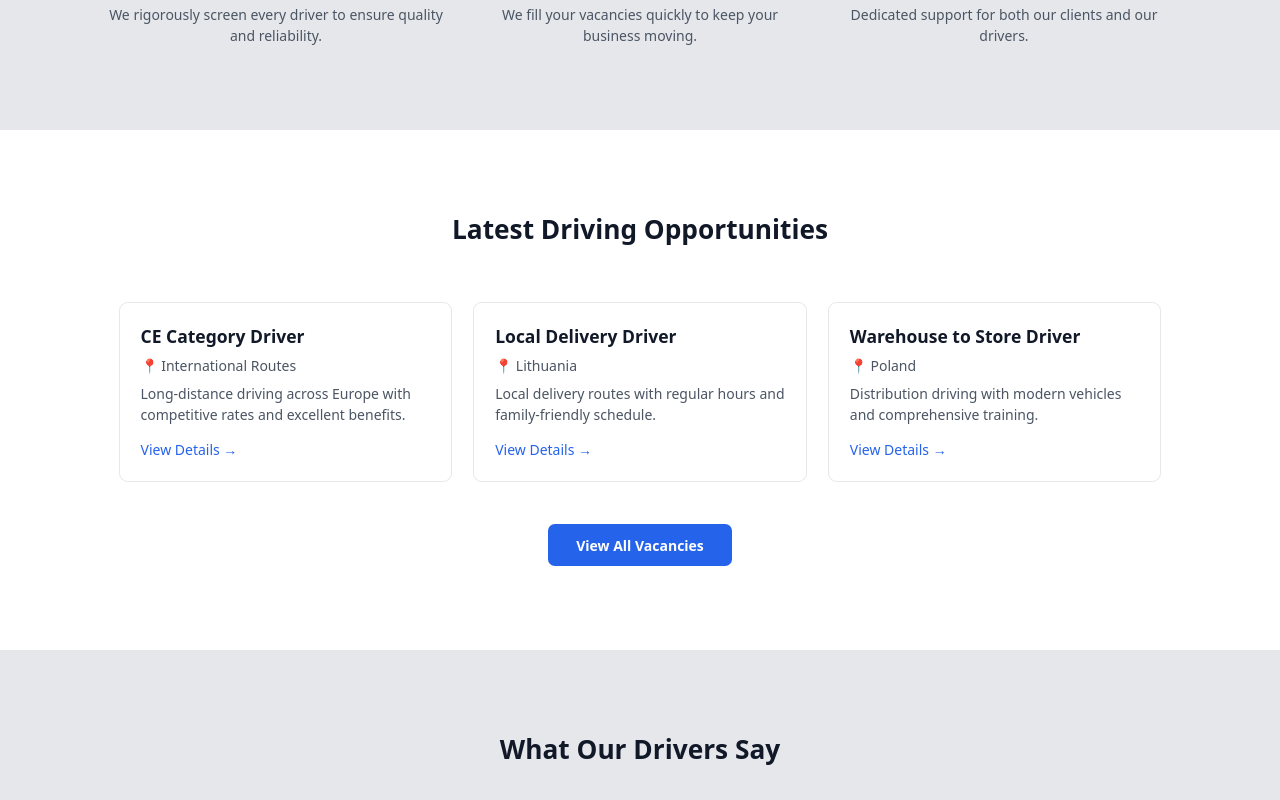
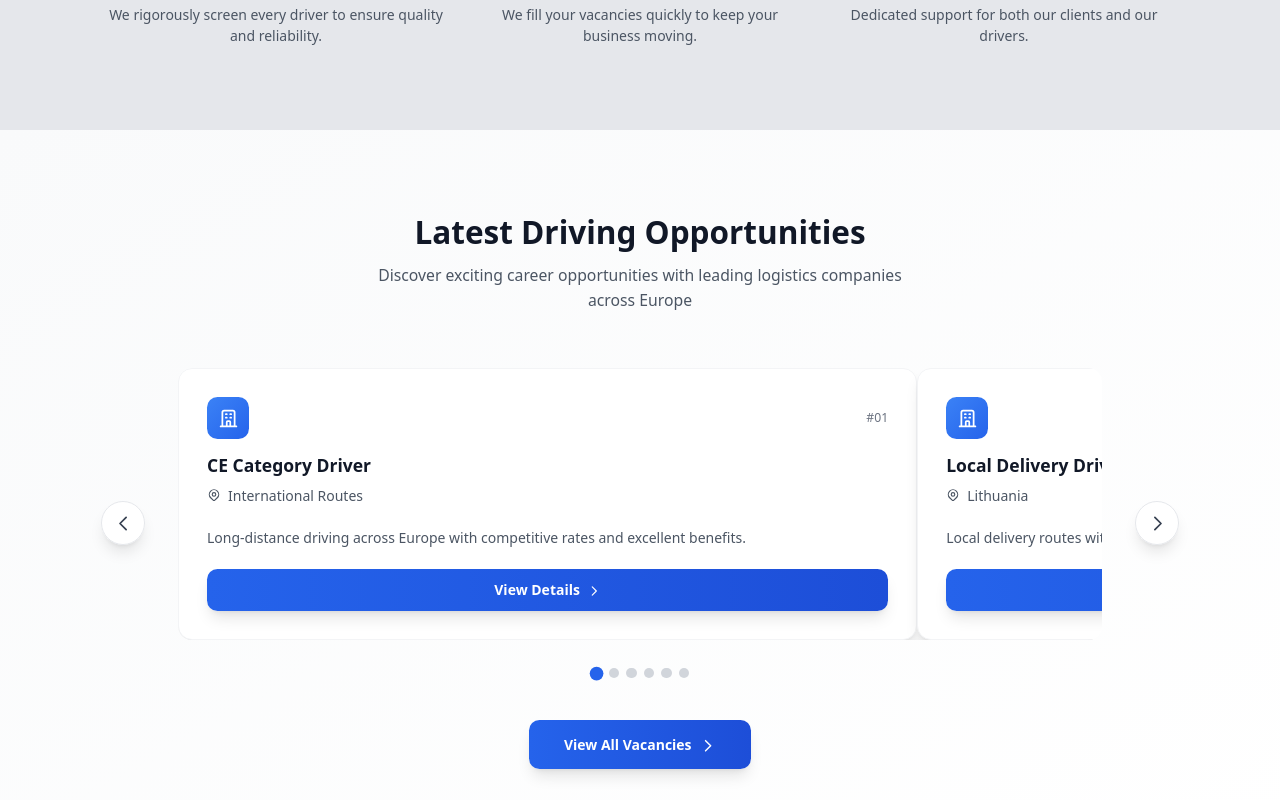
Before and after one commit to LukasJuskevicius/Logistic-workers, a React (Vite) app in the folder frontend/: page / in a window 1280 px wide. Shown: the part 980-1780 px from the top of the page. Built offline with nearby package versions, Linux system fonts and the light colour scheme.

Commit message:
Home page. Vacancy carousel update

```diff
--- a/frontend/src/components/VacancyCarousel.tsx
+++ b/frontend/src/components/VacancyCarousel.tsx
@@ -1,4 +1,4 @@
-import { useState } from 'react';
+import { useState, useEffect } from 'react';
 
 // Interface for vacancy data
 interface Vacancy {
@@ -54,135 +54,169 @@ const vacancies: Vacancy[] = [
 ];
 
 export function VacancyCarousel({ onNavigate }: VacancyCarouselProps) {
-  // State to track current slide position
   const [currentIndex, setCurrentIndex] = useState(0);
+  const [isMobile, setIsMobile] = useState(false);
 
-  // Calculate how many cards to show based on screen size
-  const getCardsToShow = () => {
-    // On large screens: show 3 cards
-    // On medium screens: show 2 cards
-    // On small screens: show 1 card with carousel
-    if (typeof window !== 'undefined') {
-      if (window.innerWidth >= 1024) return 3; // lg
-      if (window.innerWidth >= 768) return 2;  // md
-      return 1; // sm and below
-    }
-    return 3; // Default fallback
+  // Handle responsive behavior
+  useEffect(() => {
+    const checkScreenSize = () => {
+      setIsMobile(window.innerWidth < 768);
     };
 
-  // Calculate total slides based on cards to show
-  const cardsToShow = getCardsToShow();
-  const totalSlides = Math.ceil(vacancies.length / cardsToShow);
+    checkScreenSize();
+    window.addEventListener('resize', checkScreenSize);
+    return () => window.removeEventListener('resize', checkScreenSize);
+  }, []);
 
-  // Navigation functions
+  // Calculate max index based on screen size
+  const maxIndex = vacancies.length - 1;
+
   const goToPrevious = () => {
     setCurrentIndex((prevIndex) =>
-      prevIndex === 0 ? totalSlides - 1 : prevIndex - 1
+      prevIndex === 0 ? maxIndex : prevIndex - 1
     );
   };
 
   const goToNext = () => {
     setCurrentIndex((prevIndex) =>
-      prevIndex === totalSlides - 1 ? 0 : prevIndex + 1
+      prevIndex === maxIndex ? 0 : prevIndex + 1
     );
   };
 
-  // Get current cards to display
-  const getCurrentCards = () => {
-    const startIndex = currentIndex * cardsToShow;
-    return vacancies.slice(startIndex, startIndex + cardsToShow);
-  };
-
   return (
-    <div className="py-24 bg-white">
-      <div className="max-w-7xl mx-auto px-6 lg:px-8">
+    <div className="py-12 md:py-24 bg-gradient-to-br from-gray-50 to-white">
+      <div className="max-w-7xl mx-auto px-4 md:px-6 lg:px-8">
         {/* Section Title */}
-        <div className="text-center mb-16">
-          <h2 className="text-3xl font-bold text-gray-900 mb-4">
+        <div className="text-center mb-8 md:mb-16">
+          <h2 className="text-2xl md:text-4xl font-bold text-gray-900 mb-2 md:mb-4">
             Latest Driving Opportunities
           </h2>
+          <p className="text-sm md:text-lg text-gray-600 max-w-2xl mx-auto px-4">
+            Discover exciting career opportunities with leading logistics companies across Europe
+          </p>
         </div>
 
-        {/* Carousel Container */}
+        {/* Carousel Container with proper structure */}
         <div className="relative">
-          {/* Main carousel container */}
-          <div className="relative overflow-hidden">
+          {/* Navigation arrows - positioned outside the card container */}
+          <button
+            onClick={goToPrevious}
+            className="absolute left-0 top-1/2 transform -translate-y-1/2 -translate-x-2 bg-white/95 backdrop-blur-sm border border-gray-200 rounded-full p-2 md:p-3 shadow-lg hover:bg-white hover:shadow-xl transition-all duration-300 z-20 group"
+            aria-label="Previous vacancies"
+          >
+            <svg className="w-5 h-5 md:w-6 md:h-6 text-gray-700 group-hover:text-blue-600 transition-colors" fill="none" stroke="currentColor" viewBox="0 0 24 24">
+              <path strokeLinecap="round" strokeLinejoin="round" strokeWidth={2} d="M15 19l-7-7 7-7" />
+            </svg>
+          </button>
 
-            {/* Cards container */}
-            <div className="flex transition-transform duration-300 ease-in-out"
-                 style={{ transform: `translateX(-${currentIndex * 100}%)` }}>
+          <button
+            onClick={goToNext}
+            className="absolute right-0 top-1/2 transform -translate-y-1/2 translate-x-2 bg-white/95 backdrop-blur-sm border border-gray-200 rounded-full p-2 md:p-3 shadow-lg hover:bg-white hover:shadow-xl transition-all duration-300 z-20 group"
+            aria-label="Next vacancies"
+          >
+            <svg className="w-5 h-5 md:w-6 md:h-6 text-gray-700 group-hover:text-blue-600 transition-colors" fill="none" stroke="currentColor" viewBox="0 0 24 24">
+              <path strokeLinecap="round" strokeLinejoin="round" strokeWidth={2} d="M9 5l7 7-7 7" />
+            </svg>
+          </button>
 
-              {/* Map through current cards to display */}
-              {getCurrentCards().map((vacancy) => (
+          {/* Cards container with proper spacing for current + preview */}
+          <div className="px-12 md:px-16 lg:px-20">
+            <div className="relative overflow-hidden rounded-xl md:rounded-2xl">
+
+              {/* Cards wrapper - show current card fully + 20% of next */}
+              <div className="flex transition-all duration-500 ease-out"
+                   style={{
+                     transform: `translateX(-${currentIndex * 80}%)`
+                   }}>
+
+                {/* Map through all vacancies */}
+                {vacancies.map((vacancy, index) => (
                   <div key={vacancy.id}
-                     className="flex-shrink-0 w-full md:w-1/2 lg:w-1/3 px-3">
-                  <div className="border border-gray-200 rounded-lg p-6 hover:shadow-lg transition-shadow bg-white h-full">
-                    <h3 className="text-xl font-semibold text-gray-900 mb-2">
+                       className={`flex-shrink-0 transition-all duration-300 ${
+                         isMobile
+                           ? 'w-[80%]' // Current card takes 80% on mobile
+                           : 'w-[80%]'  // Current card takes 80% on desktop
+                       }`}>
+                    <div className="bg-white rounded-xl md:rounded-2xl shadow-lg hover:shadow-xl transition-all duration-300 p-4 md:p-8 h-full border border-gray-100 hover:border-blue-200 group">
+                      {/* Card Header */}
+                      <div className="mb-4 md:mb-6">
+                        <div className="flex items-center justify-between mb-3 md:mb-4">
+                          <div className="w-8 h-8 md:w-12 md:h-12 bg-gradient-to-br from-blue-500 to-blue-600 rounded-lg md:rounded-xl flex items-center justify-center">
+                            <svg className="w-4 h-4 md:w-6 md:h-6 text-white" fill="none" stroke="currentColor" viewBox="0 0 24 24">
+                              <path strokeLinecap="round" strokeLinejoin="round" strokeWidth={2} d="M19 21V5a2 2 0 00-2-2H7a2 2 0 00-2 2v16m14 0h2m-2 0h-5m-9 0H3m2 0h5M9 7h1m-1 4h1m4-4h1m-1 4h1m-5 10v-5a1 1 0 011-1h2a1 1 0 011 1v5m-4 0h4" />
+                            </svg>
+                          </div>
+                          <div className="text-xs md:text-sm text-gray-500 font-medium">
+                            #{vacancy.id.toString().padStart(2, '0')}
+                          </div>
+                        </div>
+                        <h3 className="text-lg md:text-xl font-bold text-gray-900 mb-2 group-hover:text-blue-600 transition-colors">
                           {vacancy.title}
                         </h3>
-                    <p className="text-gray-600 mb-2">📍 {vacancy.location}</p>
-                    <p className="text-gray-600 mb-4">
+                        <div className="flex items-center text-gray-600 mb-3 md:mb-4">
+                          <svg className="w-3 h-3 md:w-4 md:h-4 mr-2" fill="none" stroke="currentColor" viewBox="0 0 24 24">
+                            <path strokeLinecap="round" strokeLinejoin="round" strokeWidth={2} d="M17.657 16.657L13.414 20.9a1.998 1.998 0 01-2.827 0l-4.244-4.243a8 8 0 1111.314 0z" />
+                            <path strokeLinecap="round" strokeLinejoin="round" strokeWidth={2} d="M15 11a3 3 0 11-6 0 3 3 0 016 0z" />
+                          </svg>
+                          <span className="text-sm md:text-base font-medium">{vacancy.location}</span>
+                        </div>
+                      </div>
+
+                      {/* Card Content */}
+                      <div className="mb-4 md:mb-6">
+                        <p className="text-sm md:text-base text-gray-600 leading-relaxed">
                           {vacancy.description}
                         </p>
+                      </div>
+
+                      {/* Card Footer */}
+                      <div className="mt-auto">
                         <button
                           onClick={() => onNavigate('vacancies')}
-                      className="text-blue-600 hover:text-blue-700 font-medium"
+                          className="w-full bg-gradient-to-r from-blue-600 to-blue-700 text-white py-2 md:py-3 px-4 md:px-6 rounded-lg md:rounded-xl font-semibold hover:from-blue-700 hover:to-blue-800 transition-all duration-300 transform hover:scale-105 shadow-lg hover:shadow-xl text-sm md:text-base"
                         >
-                      View Details →
+                          View Details
+                          <svg className="w-3 h-3 md:w-4 md:h-4 ml-2 inline" fill="none" stroke="currentColor" viewBox="0 0 24 24">
+                            <path strokeLinecap="round" strokeLinejoin="round" strokeWidth={2} d="M9 5l7 7-7 7" />
+                          </svg>
                         </button>
+                      </div>
                     </div>
                   </div>
                 ))}
               </div>
             </div>
-
-          {/* Navigation arrows - only show on smaller screens or when needed */}
-          <div className="hidden md:block lg:hidden">
-            {/* Previous arrow */}
-            <button
-              onClick={goToPrevious}
-              className="absolute left-0 top-1/2 transform -translate-y-1/2 -translate-x-4 bg-white border border-gray-300 rounded-full p-2 shadow-lg hover:bg-gray-50 transition-colors z-10"
-              aria-label="Previous vacancies"
-            >
-              <svg className="w-5 h-5 text-gray-600" fill="none" stroke="currentColor" viewBox="0 0 24 24">
-                <path strokeLinecap="round" strokeLinejoin="round" strokeWidth={2} d="M15 19l-7-7 7-7" />
-              </svg>
-            </button>
-
-            {/* Next arrow */}
-            <button
-              onClick={goToNext}
-              className="absolute right-0 top-1/2 transform -translate-y-1/2 translate-x-4 bg-white border border-gray-300 rounded-full p-2 shadow-lg hover:bg-gray-50 transition-colors z-10"
-              aria-label="Next vacancies"
-            >
-              <svg className="w-5 h-5 text-gray-600" fill="none" stroke="currentColor" viewBox="0 0 24 24">
-                <path strokeLinecap="round" strokeLinejoin="round" strokeWidth={2} d="M9 5l7 7-7 7" />
-              </svg>
-            </button>
           </div>
 
-          {/* Dots indicator - show on smaller screens */}
-          <div className="flex justify-center mt-6 md:hidden">
-            {Array.from({ length: totalSlides }, (_, index) => (
+          {/* Progress indicator */}
+          <div className="flex justify-center mt-6 md:mt-8">
+            <div className="flex space-x-1 md:space-x-2">
+              {Array.from({ length: vacancies.length }, (_, index) => (
                 <button
                   key={index}
                   onClick={() => setCurrentIndex(index)}
-                className={`w-2 h-2 rounded-full mx-1 transition-colors ${
-                  index === currentIndex ? 'bg-blue-600' : 'bg-gray-300'
+                  className={`w-2 h-2 md:w-3 md:h-3 rounded-full transition-all duration-300 ${
+                    index === currentIndex
+                      ? 'bg-blue-600 scale-125'
+                      : 'bg-gray-300 hover:bg-gray-400'
                   }`}
                   aria-label={`Go to slide ${index + 1}`}
                 />
               ))}
             </div>
           </div>
+        </div>
 
         {/* View All Button */}
-        <div className="text-center mt-12">
+        <div className="text-center mt-8 md:mt-12">
           <button
             onClick={() => onNavigate('vacancies')}
-            className="bg-blue-600 text-white px-8 py-3 rounded-md font-semibold hover:bg-blue-700 transition-colors"
+            className="bg-gradient-to-r from-blue-600 to-blue-700 text-white px-6 md:px-10 py-3 md:py-4 rounded-lg md:rounded-xl font-semibold hover:from-blue-700 hover:to-blue-800 transition-all duration-300 transform hover:scale-105 shadow-lg hover:shadow-xl text-sm md:text-base"
           >
             View All Vacancies
+            <svg className="w-4 h-4 md:w-5 md:h-5 ml-2 inline" fill="none" stroke="currentColor" viewBox="0 0 24 24">
+              <path strokeLinecap="round" strokeLinejoin="round" strokeWidth={2} d="M9 5l7 7-7 7" />
+            </svg>
           </button>
         </div>
       </div>
```
Also changed, not shown: frontend/src/pages/HomePage.tsx (+1 -24 lines). Lines whose indentation alone changed are shown as unchanged.
